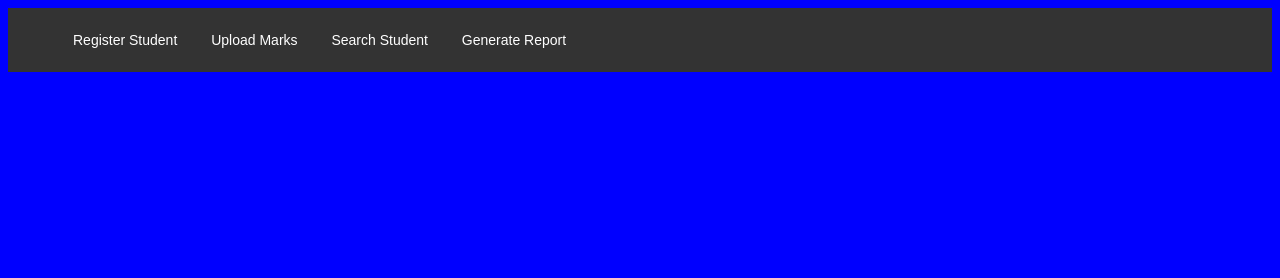
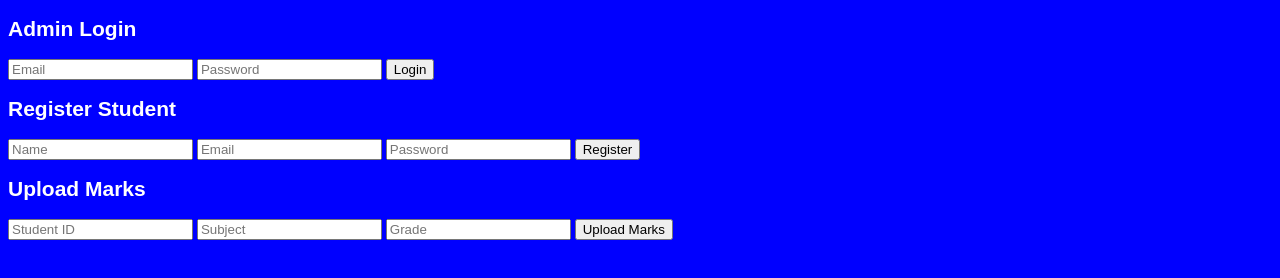
Before and after one commit to Kunta-pro/School-managment-, a plain HTML site: page frontend/index.html in a window 1280 px wide. Drawn offline with nearby package versions, Linux system fonts and the light colour scheme.

Commit message:
Update index.html

```diff
--- a/frontend/index.html
+++ b/frontend/index.html
@@ -1,45 +1,36 @@
 <!DOCTYPE html>
 <html lang="en">
 <head>
-    <meta charset="UTF-8">
-    <meta name="viewport" content="width=device-width, initial-scale=1.0">
-    <title>School Management System</title>
-    <link rel="stylesheet" href="style.css">
-    <script src="https://cdn.jsdelivr.net/npm/@supabase/supabase-js/dist/umd/supabase.js"></script>
+  <meta charset="UTF-8">
+  <title>Student Management</title>
+  <link rel="stylesheet" href="style.css">
 </head>
 <body>
-    <nav>
-        <ul>
-            <li><a href="https://kunta-pro.github.io/Student-registration-form-/frontend/index.html" target="_blank">Register Student</a></li>
-            <li><a href="#" onclick="toggleSection('uploadMarks')">Upload Marks</a></li>
-            <li><a href="#" onclick="toggleSection('search')">Search Student</a></li>
-            <li><a href="#" onclick="toggleSection('report')">Generate Report</a></li>
-        </ul>
-    </nav>
+  <div id="app">
+    <h2>Admin Login</h2>
+    <form id="loginForm">
+      <input type="email" id="email" placeholder="Email" required />
+      <input type="password" id="password" placeholder="Password" required />
+      <button type="submit">Login</button>
+    </form>
 
-    <div id="uploadMarks" class="section hidden">
-        <h2>Upload Marks</h2>
-        <form id="uploadMarksForm">
-            <input type="text" id="studentId" placeholder="Student ID" required>
-            <input type="number" id="marks" placeholder="Marks" required>
-            <button type="submit">Upload</button>
-        </form>
-    </div>
+    <h2>Register Student</h2>
+    <form id="registerForm">
+      <input type="text" id="name" placeholder="Name" required />
+      <input type="email" id="regEmail" placeholder="Email" required />
+      <input type="password" id="regPassword" placeholder="Password" required />
+      <button type="submit">Register</button>
+    </form>
 
-    <div id="search" class="section hidden">
-        <h2>Search Student</h2>
-        <input type="text" id="searchInput" placeholder="Student Name">
-        <button onclick="searchStudent()">Search</button>
-        <div id="searchResults"></div>
-    </div>
+    <h2>Upload Marks</h2>
+    <form id="marksForm">
+      <input type="text" id="student_id" placeholder="Student ID" required />
+      <input type="text" id="subject" placeholder="Subject" required />
+      <input type="text" id="grade" placeholder="Grade" required />
+      <button type="submit">Upload Marks</button>
+    </form>
+  </div>
 
-    <div id="report" class="section hidden">
-        <h2>Generate Report</h2>
-        <input type="text" id="reportStudentId" placeholder="Student ID" required>
-        <button onclick="generateReport()">Generate</button>
-        <div id="reportResult"></div>
-    </div>
-
-    <script src="script.js"></script>
+  <script src="script.js"></script>
 </body>
 </html>
```
